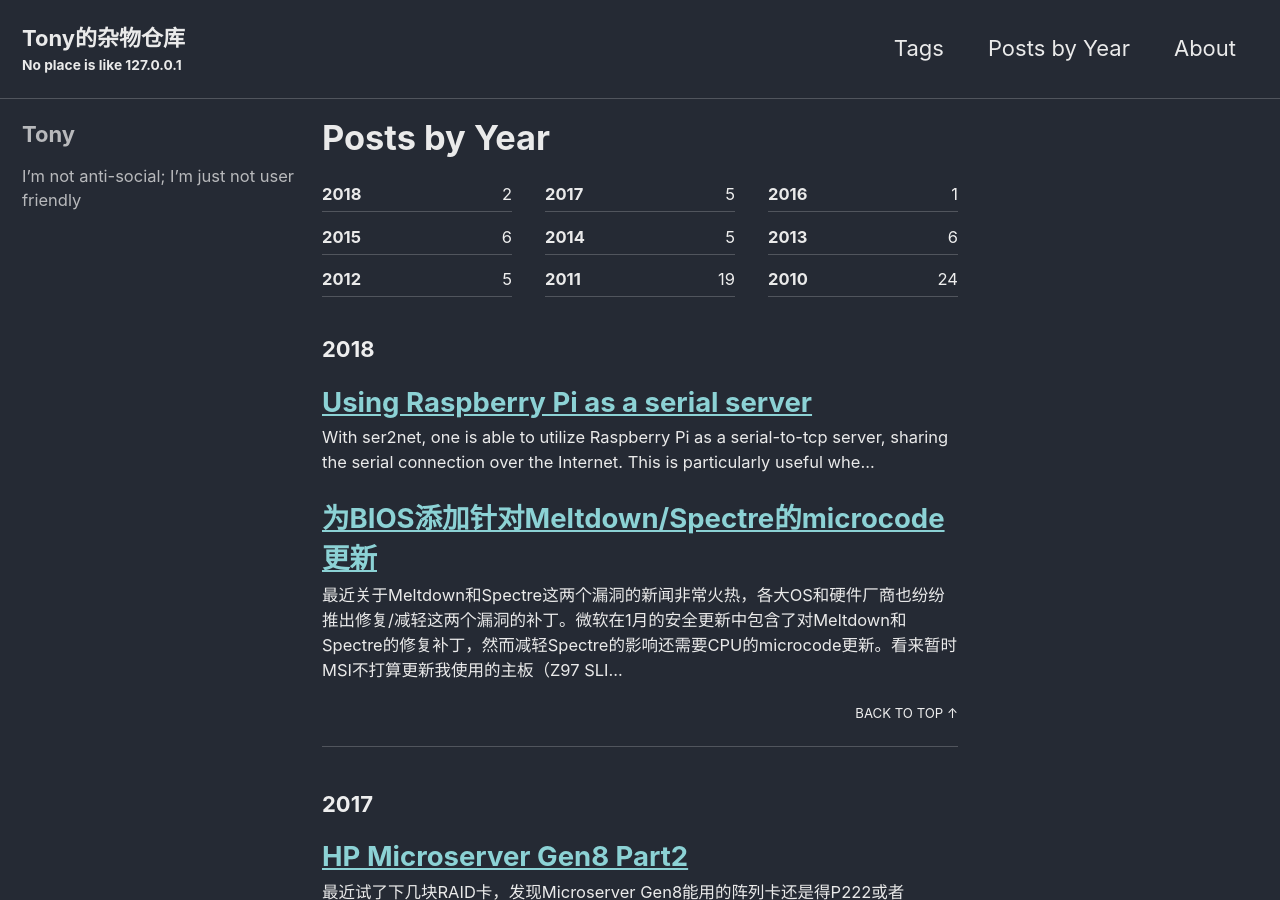
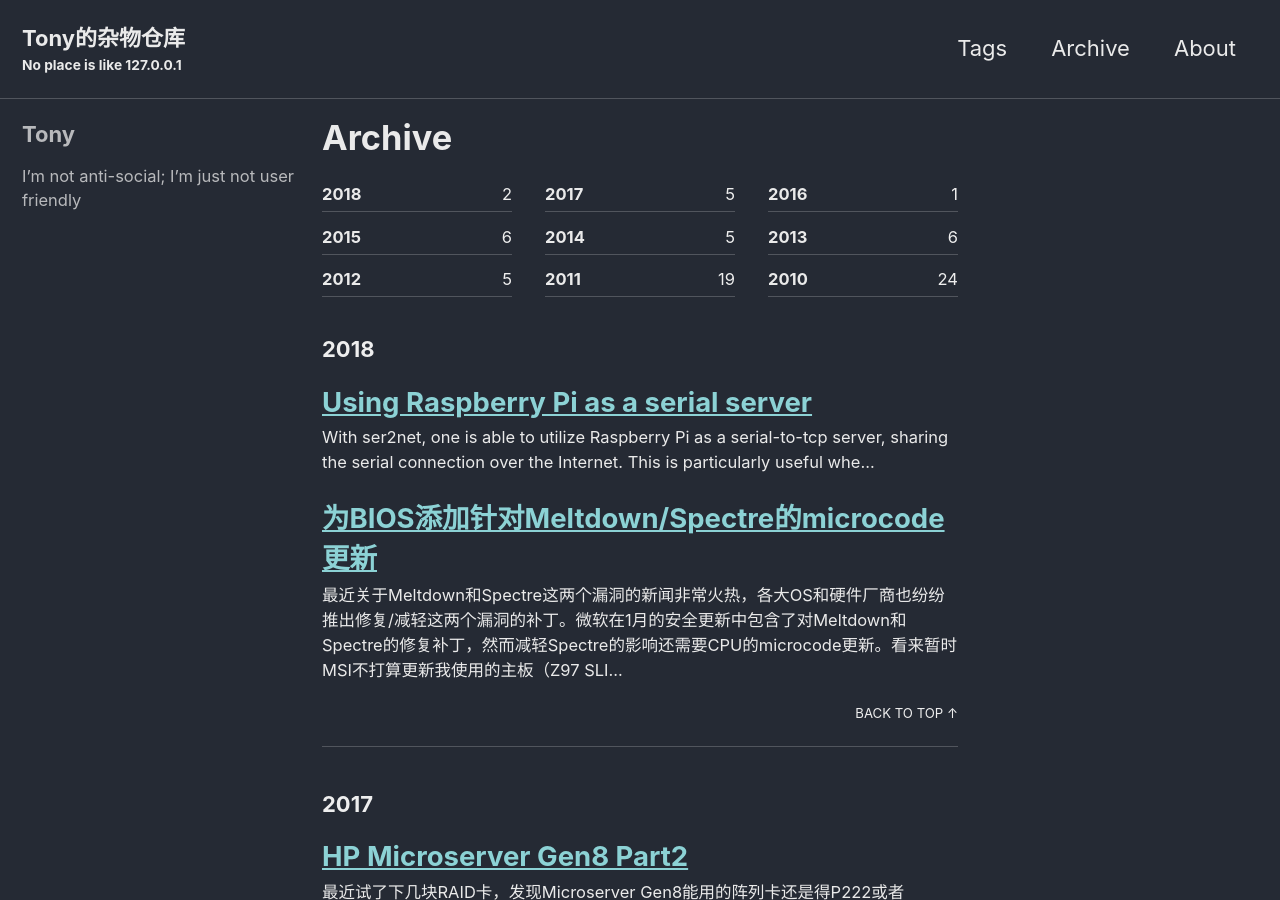
Before and after one commit to raidenii/raidenii.github.io, a Jekyll site: the page built from _pages/year-archive.md, in a window 1280 px wide and 900 px high. Built offline with Jekyll 4.4.1, drawn with Linux system fonts in a browser that asks for light colours; cached includes are drawn as plain includes.

Commit message:
rename archive

```diff
--- a/_data/navigation.yml
+++ b/_data/navigation.yml
@@ -2,7 +2,7 @@
 main:
    - title: "Tags"
      url: /tags/
-   - title: "Posts by Year"
+   - title: "Archive"
      url: /year-archive/
    - title: "About"
      url: /about/
--- a/_pages/year-archive.md
+++ b/_pages/year-archive.md
@@ -1,5 +1,5 @@
 ---
-title: "Posts by Year"
+title: "Archive"
 permalink: /year-archive/
 layout: posts
 author_profile: true
```
